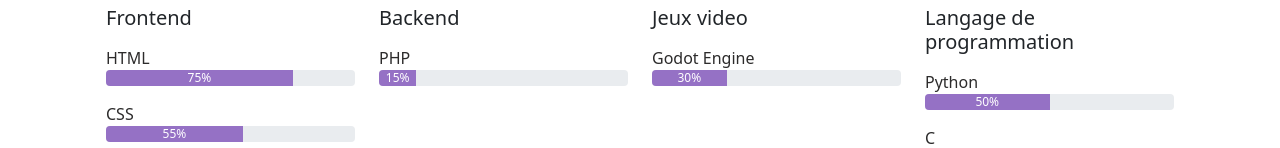
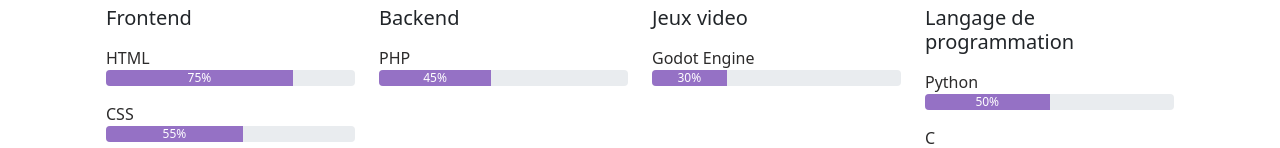
Before and after one commit to Djin21/Jean, a plain HTML site: page index.html in a window 1280 px wide. Shown: the part 567-715 px from the top of the page. Drawn offline with Linux system fonts and the light colour scheme.

Commit message:
Update index.html

```diff
--- a/index.html
+++ b/index.html
@@ -94,7 +94,7 @@
                         <li class="py-2">
                             <a href="">PHP</a>
                             <div class="progress">
-                                <div class="progress-bar" role="progressbar" style="width: 15%; background-color: rgb(149, 113, 197);" aria-valuemin="0" aria-valuemax="100">15%</div>
+                                <div class="progress-bar" role="progressbar" style="width: 45%; background-color: rgb(149, 113, 197);" aria-valuemin="0" aria-valuemax="100">45%</div>
                             </div>
                         </li>
                     </ul>
```
